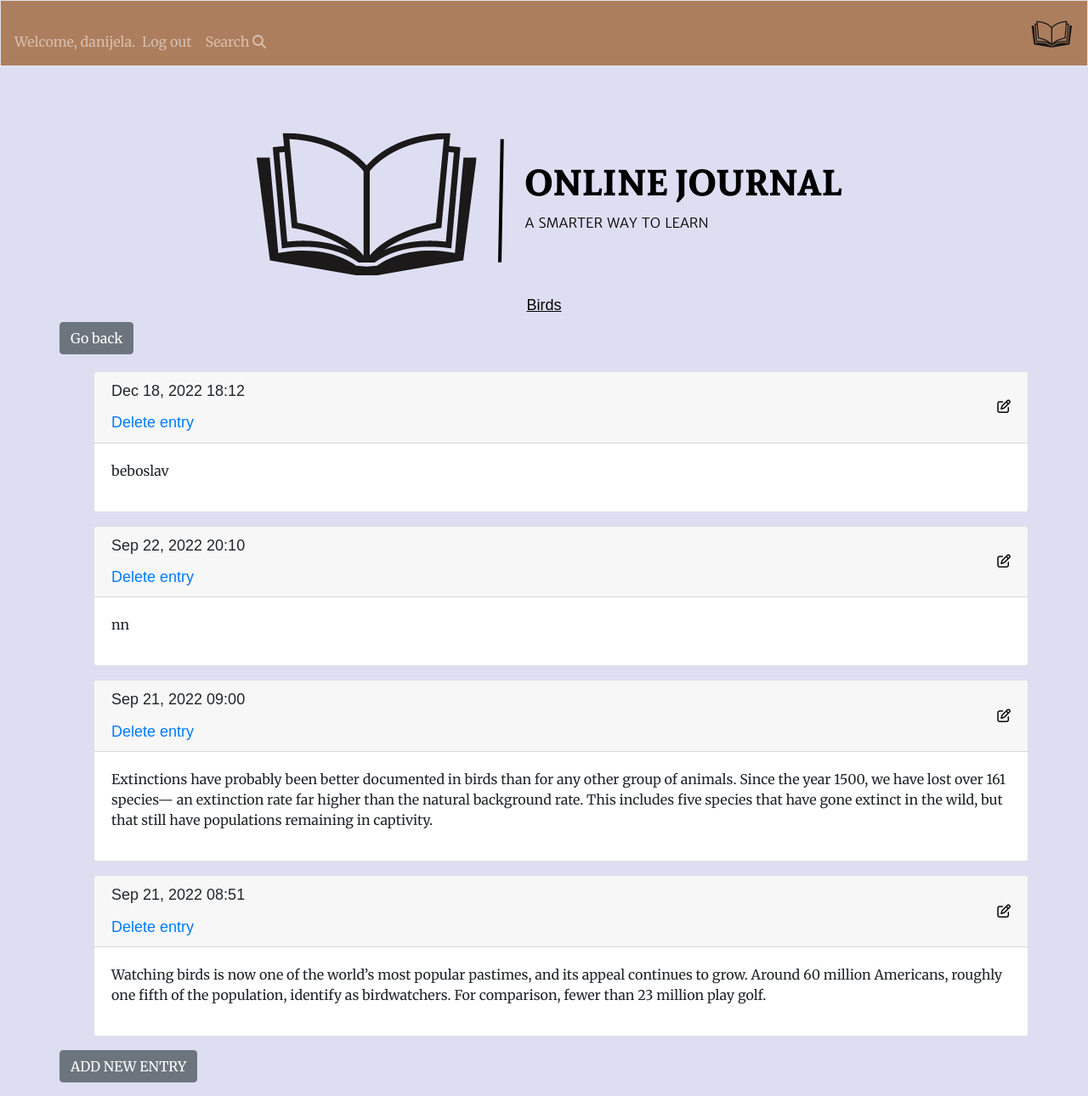
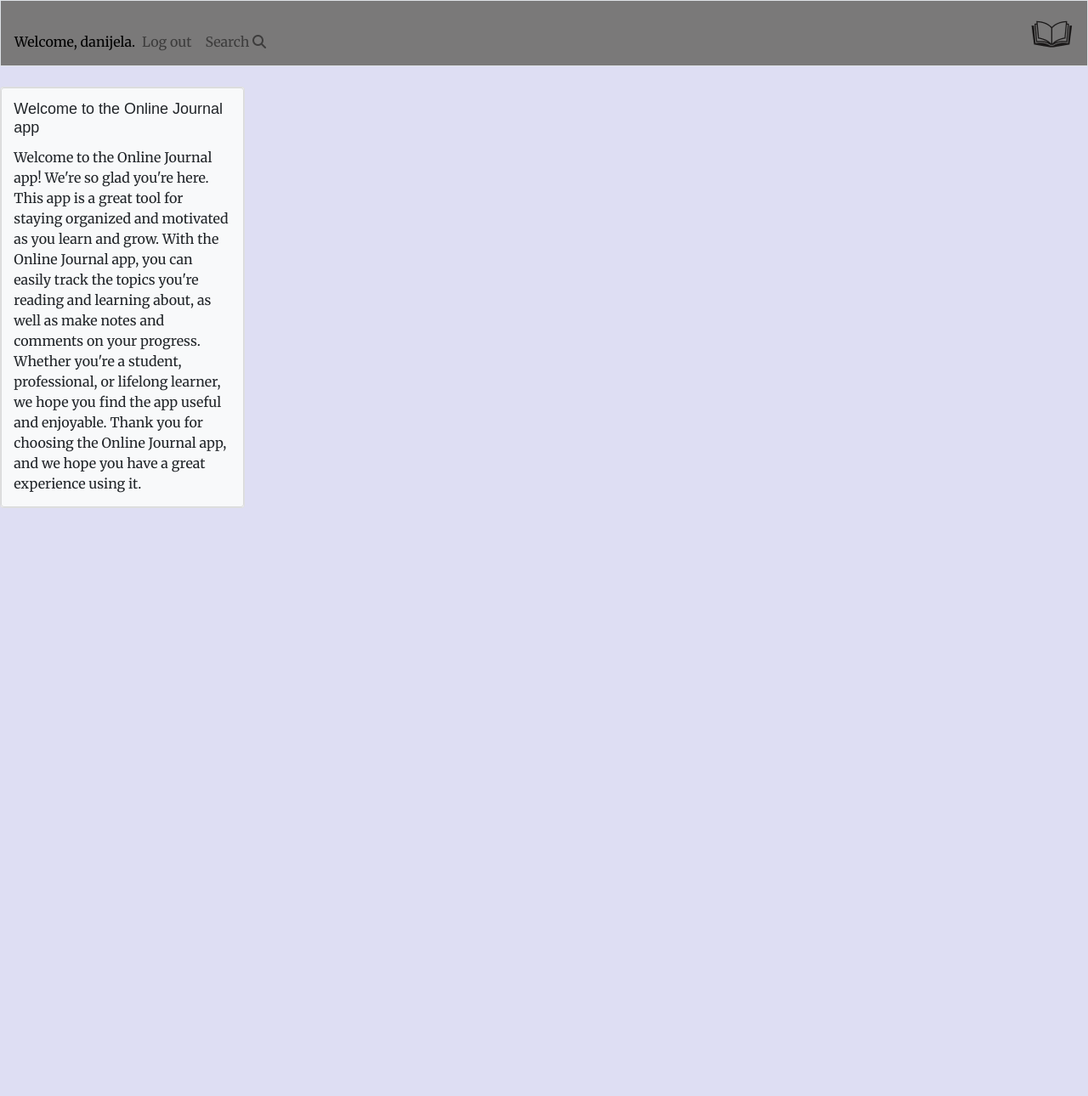
Before and after one commit to Code-Institute-Submissions/marosan28-online-journal_DecResub, a Django app: page /topics/1 in a window 1280 px wide. Shown: the whole page at 85% size. After the commit the page ends 598 px from the top, so only its background shows below. Run offline with Django 3.2, Linux system fonts and the light colour scheme; a user stored in the database is signed in; data comes from the database, SQL or seed files in the repository; some libraries are stand-ins or nearby versions; some web fonts are replaced.

Commit message:
add card to logged in page

```diff
--- a/learning_logs/static/css/styles.css
+++ b/learning_logs/static/css/styles.css
@@ -15,7 +15,7 @@ body {
     color: black;
 }
 .navbar {
-    background-color:rgba(158, 94, 42, 0.747);
+    background-color:#7a7979;
 }
 .navbar-brand {
     color: rgb(255 255 255);
@@ -29,10 +29,13 @@ a.register{
     background-color: #28a745;
 }
 .nav-item, .nav-link {
-    color: rgb(255 255 255);
+    color: black;
 }
 .list-group-item a{
 color: black;
+}
+.navbar-light .navbar-text {
+    color: black!important;
 }
 .new-entry {
     text-transform: uppercase;
@@ -54,6 +57,9 @@ color: black;
 }
 .topic-edit {
     font-size: xx-large;
+}
+.btn-secondary {
+    float: left;
 }
 /* Index html */
 
@@ -82,6 +88,10 @@ ul {
     display: block !important;
     margin: auto !important;
   }
+.card.bg-light {
+    padding: 5%;
+
+}
 /* Media queries */
 
 
--- a/learning_logs/templates/learning_logs/base.html
+++ b/learning_logs/templates/learning_logs/base.html
@@ -18,7 +18,7 @@
 </head>
 
 <body>
-  <nav class="navbar navbar-expand-md mb-4 border navbar-dark">
+  <nav class="navbar navbar-expand-md mb-4 border navbar-light">
     <div class="collapse navbar-collapse" id="navbarTogglerDemo01">
       <ul class="navbar-nav">
         {% if user.is_authenticated %}
@@ -51,6 +51,19 @@
       <span class="navbar-toggler-icon"></span></button>
 
   </nav>
+  <div class="card" style="width: 18rem;">
+    <div class="card bg-light">
+      <h5 class="card-title">Welcome to the Online Journal app</h5>
+      <p class="card-text">Welcome to the Online Journal app! We're so glad you're here.
+        This app is a great tool for staying organized and motivated as you learn and grow.
+        With the Online Journal app, you can easily track the topics you're reading and learning about,
+        as well as make notes and comments on your progress. Whether you're a student, professional, or lifelong learner,
+        we hope you find the app useful and enjoyable. Thank you for choosing the Online Journal app, and we hope you
+        have a great experience using it.</p>
+    </div>
+  </div>
+
+  {% if not user.is_authenticated %}
   {% include 'learning_logs/includes/messages.html' %}
   <main role="main" class="container">
     <div class="container-md">
@@ -61,6 +74,7 @@
       {% block content %} {% endblock content%}
     </div>
   </main>
+  {% endif %}
   <script src="https://kit.fontawesome.com/aba9c8794f.js" crossorigin="anonymous"></script>
   <script src="https://cdn.jsdelivr.net/npm/jquery@3.5.1/dist/jquery.slim.min.js" integrity="sha384-DfXdz2htPH0lsSSs5nCTpuj/zy4C+OGpamoFVy38MVBnE+IbbVYUew+OrCXaRkfj" crossorigin="anonymous"></script>
   <script src="https://cdn.jsdelivr.net/npm/bootstrap@4.6.2/dist/js/bootstrap.bundle.min.js" integrity="sha384-Fy6S3B9q64WdZWQUiU+q4/2Lc9npb8tCaSX9FK7E8HnRr0Jz8D6OP9dO5Vg3Q9ct" crossorigin="anonymous"></script>
--- a/learning_logs/templates/learning_logs/topic.html
+++ b/learning_logs/templates/learning_logs/topic.html
@@ -1,11 +1,11 @@
 {% extends 'learning_logs/base.html' %}
 
 {% block page_header %}
-<h3 class="topic-on-hand">{{ topic }}</h3>
+<h3 class="topic-on-hand"><a class="btn btn-secondary go-back" href="javascript:history.back()">Go back</a> {{ topic }}</h3>
+
 {% endblock page_header %}
 
 {% block content %}
-<a class="btn btn-secondary go-back" href="javascript:history.back()">Go back</a>
 <ul>
   {% for entry in entries %}
   <div class="card mb-3">
```
Also changed, not shown: learning_logs/static/images/logo.png.
